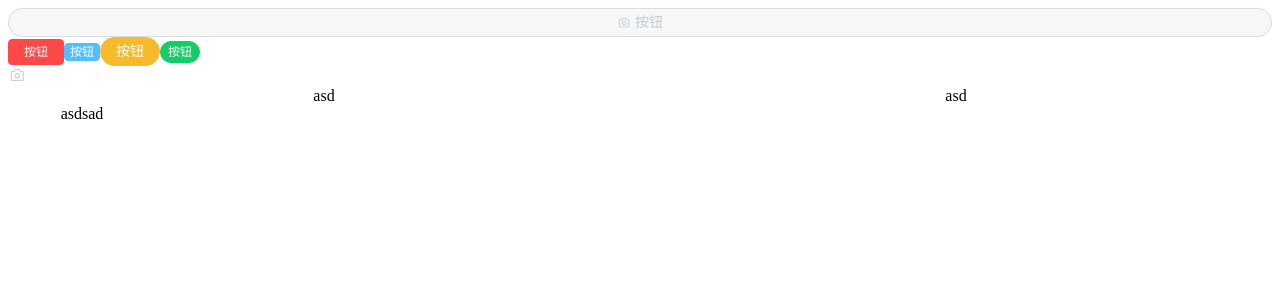
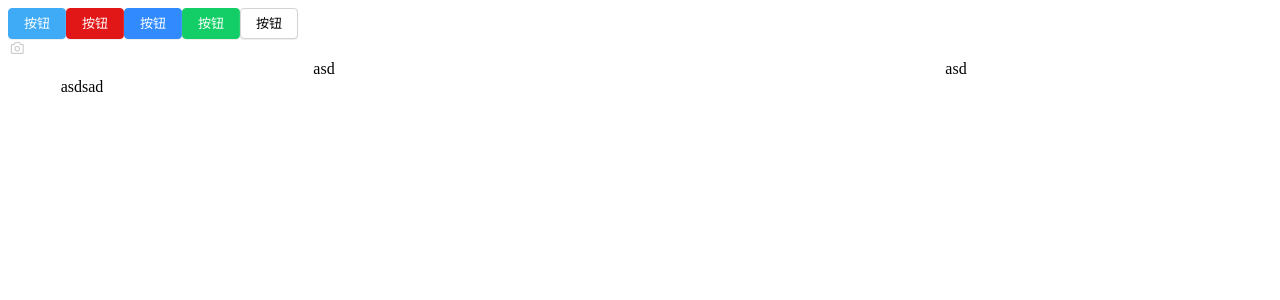
Before and after one commit to imax-ui/imax-ui, a Vue app: page / in a window 1280 px wide. Shown: the top 300 px of the page. Built offline with nearby package versions, Linux system fonts and the light colour scheme.

Commit message:
Add buttonoGroup

```diff
--- a/packages/themes/components/button.scss
+++ b/packages/themes/components/button.scss
@@ -4,36 +4,42 @@
  **/
 
 .imax__button {
+  border: none;
+  outline: none;
+  padding: 8px 15px;
+  font-family: inherit;
   display: inline-block;
+  border-radius: 4px;
+  color: inherit;
+  font-size: 13px;
   line-height: 1;
-  white-space: nowrap;
+  box-sizing: border-box;
   cursor: pointer;
+  transition: all .1s;
+  background-color: transparent;
+  border: 1px solid #d3d3d3;
+  background-color: #fff;
   vertical-align: middle;
-  background: rgb(233, 233, 233);
-  border: 1px solid #dcdfe6;
-  border-color: #dcdfe6;
-  color: #606266;
-  -webkit-appearance: none;
-  text-align: center;
-  box-sizing: border-box;
-  outline: none;
-  margin: 0;
-  transition: .1s;
-  -moz-user-select: none;
-  -webkit-user-select: none;
-  -ms-user-select: none;
-  padding: 12px 20px;
-  font-size: 12px;
-  border-radius: 4px;
-  padding: 6px 15px;
+  box-shadow: 0 1px 1px 0 #eee;
 }
 
 /* Colors
 -------------------------- */
+
+.imax__button--default {
+  &:hover {
+    border-color: $color-primary;
+    color: $color-primary;
+  }
+}
+
 .imax__button--primary {
   background-color: $color-primary;
   color: #fff;
   border-color: $color-primary;
+  &:hover {
+    opacity: .8;
+  }
 }
 
 
@@ -41,35 +47,47 @@
   background-color: $color-success;
   color: #fff;
   border-color: $color-success;
+  &:hover {
+    opacity: .8;
+  }
 }
 
 .imax__button--warning {
   background-color: $color-warning;
   color: #fff;
   border-color: $color-warning;
+  &:hover {
+    opacity: .8;
+  }
 }
 
 .imax__button--danger {
   background-color: $color-danger;
   color: #fff;
   border-color: $color-danger;
+  &:hover {
+    opacity: .8;
+  }
 }
 
 .imax__button--info {
   background-color: $color-info;
   color: #fff;
   border-color: $color-info;
+  &:hover {
+    opacity: .8;
+  }
 }
 
 /* Size
 -------------------------- */
 .imax__button--size-large {
-  padding: 6px 15px 7px;
+  padding: 10px 20px;
   font-size: 14px;
 }
 
 .imax__button--size-small {
-  padding: 4px 7px;
+  padding: 5px 10px;
 }
 
 .imax__button--size-mini {
@@ -87,10 +105,12 @@
 .imax-icon {
   font-size: 14px;
   vertical-align: text-bottom;
+  vertical-align: middle;
 }
 
 .imax-icon + span {
   margin-left: 4px;
+  vertical-align: middle;
 }
 
 /* long
--- a/packages/themes/var.scss
+++ b/packages/themes/var.scss
@@ -6,6 +6,6 @@
 -------------------------- */
 $color-primary: #3FAAF5;
 $color-success: #13ce66;
-$color-warning: #f7ba2a;
-$color-danger: #ff4949;
-$color-info: #50bfff;
+$color-warning: #f5a700;
+$color-danger: #e11617;
+$color-info: #318bff;
--- a/src/App.vue
+++ b/src/App.vue
@@ -1,10 +1,10 @@
 <template>
   <div id="app">
-    <iButton type="primary" :circle="true" icon="imax-icon-camera" :long="true" :disabled="true">按钮</iButton>
+    <iButton type="primary">按钮</iButton>
     <iButton type="danger">按钮</iButton>
-    <iButton type="info" size="mini">按钮</iButton>
-    <iButton type="warning" size="large" :circle="true">按钮</iButton>
-    <iButton type="success" size="small" :circle="true">按钮</iButton>
+    <iButton type="info">按钮</iButton>
+    <iButton type="success">按钮</iButton>
+    <iButton>按钮</iButton>
     <div>
       <icon type="camera" color="#ccc" size="18px"/>
     </div>
```
Also changed, not shown: packages/components/button-group/buttonGroup.vue (added), packages/components/button-group/index.js (added).
